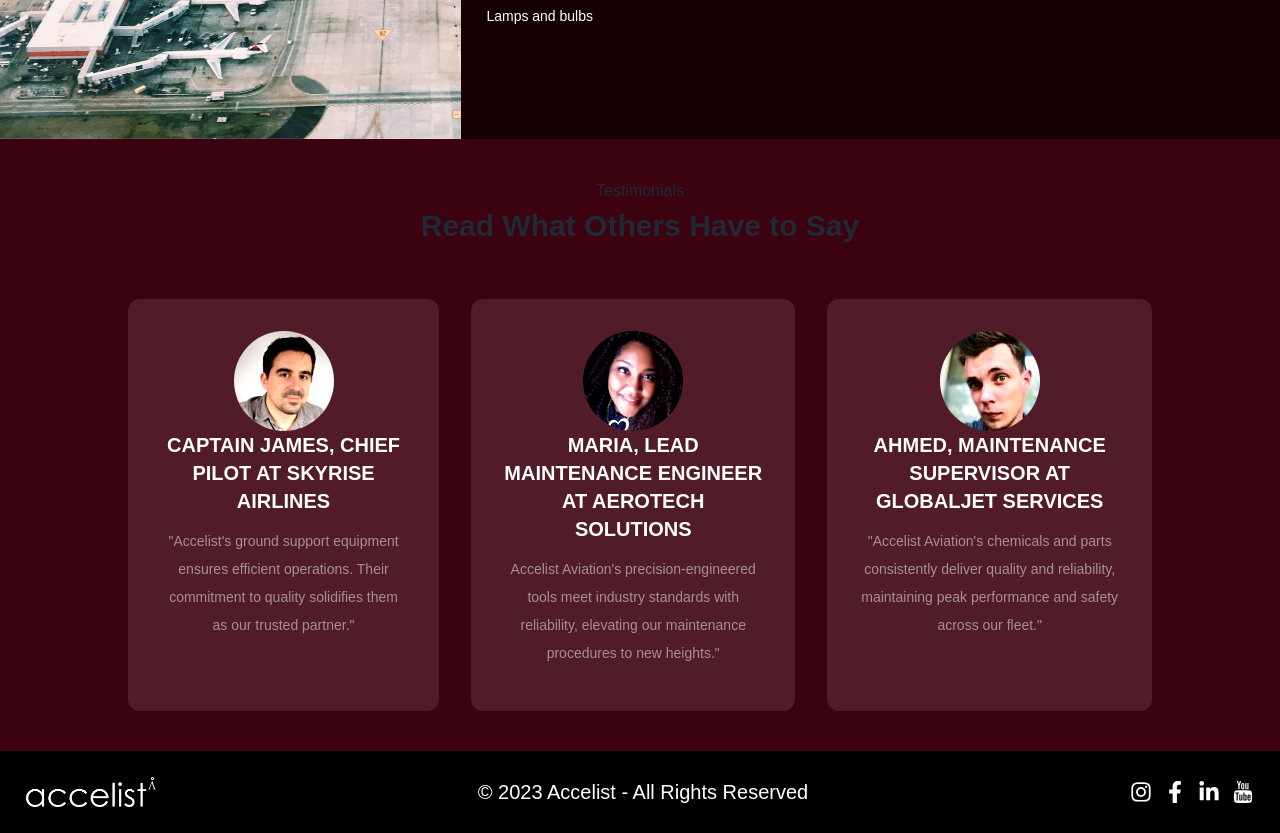
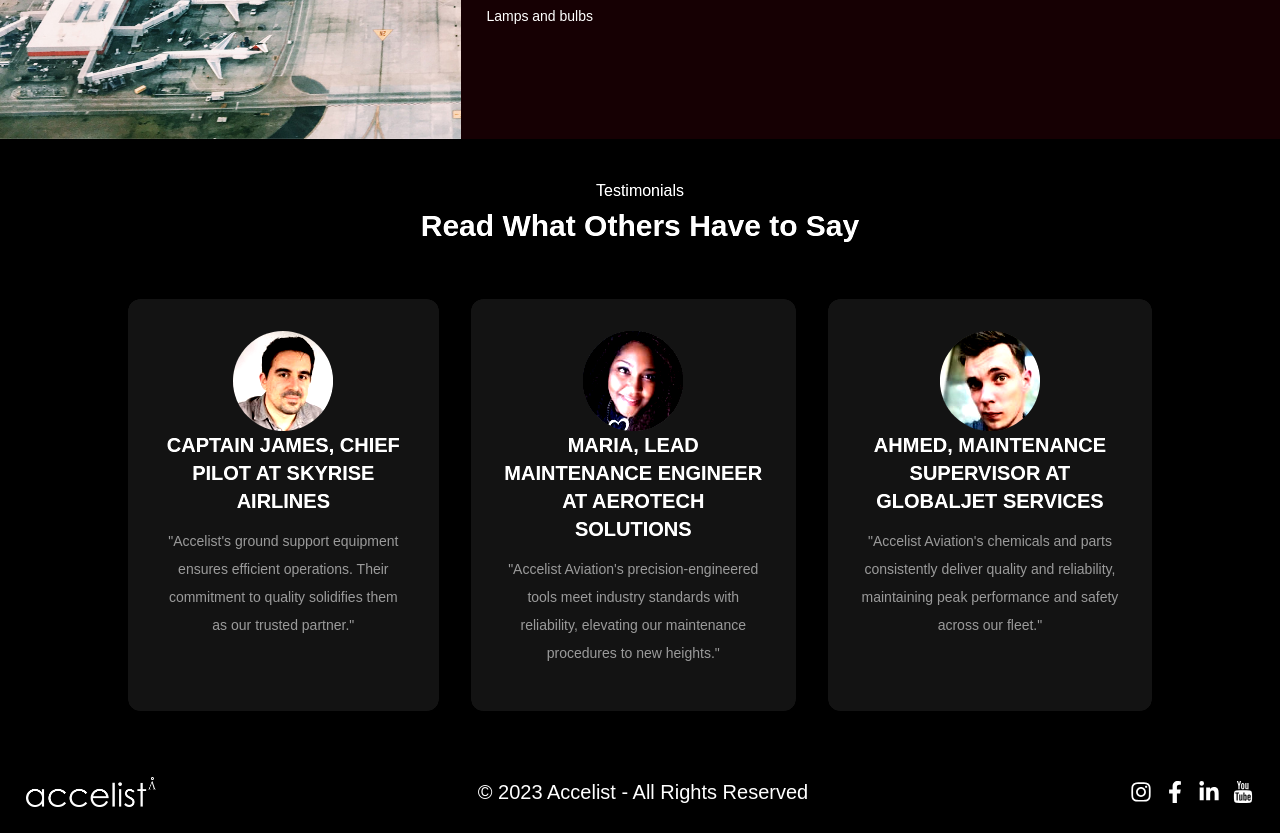
Before and after one commit to BarentLimita17/Code-Challenge-2, a Next.js app: page /products in a window 1280 px wide. Shown: the part 2100-2933 px from the top of the page. Built offline with nearby package versions, Linux system fonts and the light colour scheme; a web font is replaced by a local one.

Commit message:
fix: change several images contrast ratio

```diff
--- a/src/app/about/page.jsx
+++ b/src/app/about/page.jsx
@@ -153,9 +153,9 @@ export default function About() {
                 </div>
             </div>
             {/* DIV KEY PEOPLE */}
-            <div className="h-auto bg-[#3d020f] flex flex-wrap justify-center border-[5px] border-[#f3f3f3] contrast-150">
-                <div className="text-center py-10 mx-[10%] md:mx-auto text-[30px]">
-                    <div>
+            <div className="h-auto bg-[#3d020f] flex flex-wrap justify-center border-[5px] border-[#f3f3f3] contrast-125">
+                <div className="text-center py-10 mx-[10%] md:mx-auto text-[30px] contrast-150">
+                    <div className="text-white">
                         KEY PEOPLE
                         <div className='flex flex-wrap justify-center pt-[2px] mb-[35px]'>
                             <hr className='text-center text-white h-[5px] w-[78px]' />
@@ -165,17 +165,17 @@ export default function About() {
                         <div className="bg-red-900 text-black hover:text-white hover:bg-black group-hover:scale-[0.85] hover:!scale-100 duration-500 cursor-pointer p-8 rounded-xl">
                             <Image loading="lazy" className="mx-auto rounded-full" src='/about/Procurement.jpg' width={100} height={100} alt='head of precrument' />
                             <div className="uppercase text-xl font-bold text-white">Nathan Anderson - Head of Procurement</div>
-                            <div className="text-sm leading-7 my-3 opacity-50 text-white">Manages the purchasing process, sourcing materials and services needed for operations at the best possible value while maintaining quality and reliability</div>
+                            <div className="text-sm leading-7 my-3 font-medium opacity-50 text-white">Manages the purchasing process, sourcing materials and services needed for operations at the best possible value while maintaining quality and reliability</div>
                         </div>
                         <div className="bg-red-900 text-black hover:text-white hover:bg-black group-hover:scale-[0.85] hover:!scale-100 duration-500 cursor-pointer p-8 rounded-xl">
                             <Image loading="lazy" className="mx-auto rounded-full" src='/about/QA.jpg' width={100} height={100} alt='QA' />
                             <div className="uppercase text-xl font-bold text-white">Isabella Garcia - Head of Quality Assurance</div>
-                            <div className="text-sm leading-7 my-3 opacity-50 text-white">Oversees the quality of our products and services, ensuring they meet high standards and comply with regulations to maintain customer satisfaction and trust.</div>
+                            <div className="text-sm leading-7 my-3 font-medium opacity-50 text-white">Oversees the quality of our products and services, ensuring they meet high standards and comply with regulations to maintain customer satisfaction and trust.</div>
                         </div>
                         <div className="bg-red-900 text-black hover:text-white hover:bg-black group-hover:scale-[0.85] hover:!scale-100 duration-500 cursor-pointer p-8 rounded-xl">
                             <Image loading="lazy" className="mx-auto rounded-full" src='/about/HR.jpg' width={100} height={100} alt='HR' />
                             <div className="uppercase text-xl font-bold text-white">Hanin Martinez - Head of Human Resources</div>
-                            <div className="text-sm leading-7 my-3 opacity-50 text-white">Manages all aspects of employee relations, from recruitment and training to ensuring a positive work environment, supporting the growth and well-being of our staff.</div>
+                            <div className="text-sm leading-7 my-3 font-medium opacity-50 text-white">Manages all aspects of employee relations, from recruitment and training to ensuring a positive work environment, supporting the growth and well-being of our staff.</div>
                         </div>
                     </div>
                 </div>
--- a/src/app/products/page.jsx
+++ b/src/app/products/page.jsx
@@ -226,27 +226,27 @@ export default function Products() {
                 </div >
             </div >
             {/* DIV TESTIMONIALS IN A NUTSHELL */}
-            <div className="h-auto bg-[#3d020f] flex flex-wrap justify-center">
+            <div className="h-auto bg-[#111111] flex flex-wrap justify-center contrast-125">
                 <div className="text-center py-10 mx-[10%] md:mx-auto">
-                    <div>Testimonials</div>
-                    <div className="text-[30px] w-[100%] mx-auto leading-normal font-bold mb-[5%]">
+                    <div className="text-white">Testimonials</div>
+                    <div className="text-[30px] w-[100%] mx-auto leading-normal text-white font-bold mb-[5%]">
                         Read What Others Have to Say
                     </div>
                     <div className="flex flex-col md:flex-row max-w-5xl gap-8 group">
                         <div className="contrast-150 bg-white/10 group-hover:blur-sm hover:!blur-none group-hover:scale-[0.85] hover:!scale-100 duration-500 cursor-pointer p-8 rounded-xl">
                             <Image loading="lazy" className="mx-auto rounded-full" src='/products/testimonee1.jpg' width={100} height={100} alt='testimonee1' />
                             <div className="uppercase text-xl font-bold text-white">Captain James, Chief Pilot at SkyRise Airlines</div>
-                            <div className="text-sm leading-7 my-3 text-white opacity-50">"Accelist's ground support equipment ensures efficient operations. Their commitment to quality solidifies them as our trusted partner."</div>
+                            <div className="text-sm leading-7 my-3 font-medium text-white opacity-50">"Accelist's ground support equipment ensures efficient operations. Their commitment to quality solidifies them as our trusted partner."</div>
                         </div>
                         <div className="contrast-150 bg-white/10 group-hover:blur-sm hover:!blur-none group-hover:scale-[0.85] hover:!scale-100 duration-500 cursor-pointer p-8 rounded-xl">
                             <Image loading="lazy" className="mx-auto rounded-full" src='/products/testimonee3.jpg' width={100} height={100} alt='testimonee1' />
                             <div className="uppercase text-xl font-bold text-white">Maria, Lead Maintenance Engineer at AeroTech Solutions</div>
-                            <div className="text-sm leading-7 my-3 text-white opacity-50">Accelist Aviation's precision-engineered tools meet industry standards with reliability, elevating our maintenance procedures to new heights."</div>
+                            <div className="text-sm leading-7 my-3 font-medium text-white opacity-50">"Accelist Aviation's precision-engineered tools meet industry standards with reliability, elevating our maintenance procedures to new heights."</div>
                         </div>
                         <div className="contrast-150 bg-white/10 group-hover:blur-sm hover:!blur-none group-hover:scale-[0.85] hover:!scale-100 duration-500 cursor-pointer p-8 rounded-xl">
                             <Image loading="lazy" className="mx-auto rounded-full" src='/products/testimonee2.jpg' width={100} height={100} alt='testimonee1' />
                             <div className="uppercase text-xl font-bold text-white">Ahmed, Maintenance Supervisor at GlobalJet Services</div>
-                            <div className="text-sm leading-7 my-3 text-white opacity-50">"Accelist Aviation's chemicals and parts consistently deliver quality and reliability, maintaining peak performance and safety across our fleet."</div>
+                            <div className="text-sm leading-7 my-3 font-medium text-white opacity-50">"Accelist Aviation's chemicals and parts consistently deliver quality and reliability, maintaining peak performance and safety across our fleet."</div>
                         </div>
                     </div>
                 </div>
```
